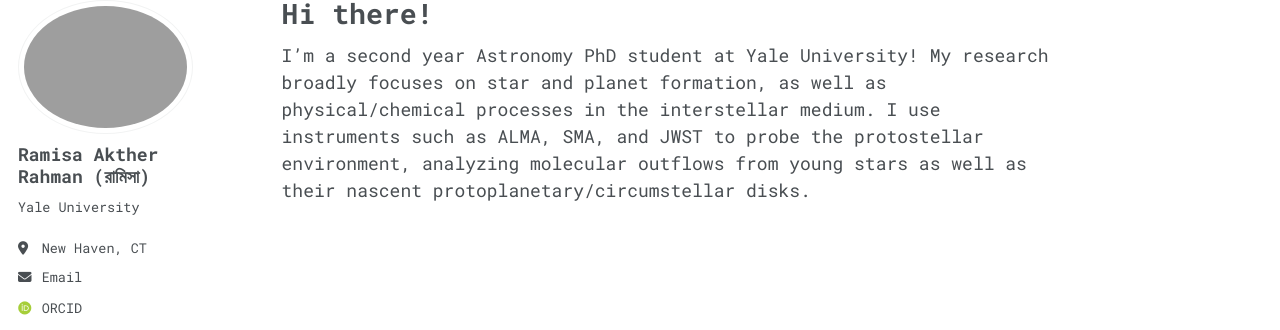
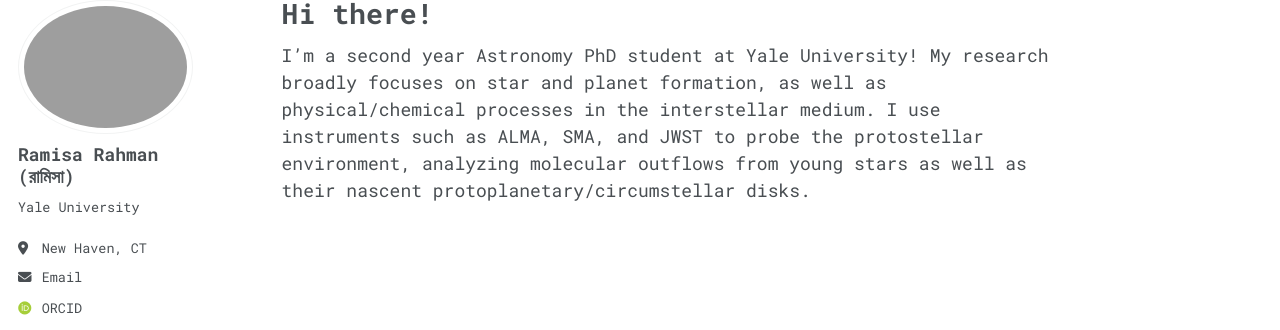
Before and after one commit to ramistarblob/ramistarblob.github.io, a Jekyll site: the page built from _pages/about.md, in a window 1280 px wide. Shown: the part 99-429 px from the top of the page. Built offline with Jekyll 4.4.1, drawn with Linux system fonts in a browser that asks for light colours; some web fonts are replaced; a script that is not in the unit is left out.

Commit message:
Update _config.yml

```diff
--- a/_config.yml
+++ b/_config.yml
@@ -22,8 +22,8 @@ repository               : "ramistarblob/ramistarblob.github.io"
 #               Additional customization can be done by editing /_includes/author-profile.html
 author:
   # Biographic information
-  avatar           : "profile.png"
-  name             : "Ramisa Akther Rahman (রামিসা)"
+  avatar           : "cheese.png"
+  name             : "Ramisa Rahman (রামিসা)"
   pronouns         : # example: "she/her"
   bio              : "Yale University"
   location         : "New Haven, CT"
```
